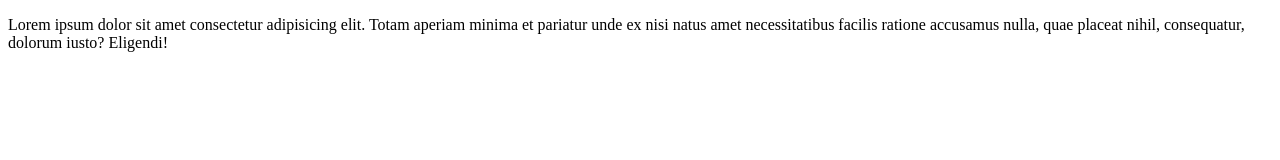
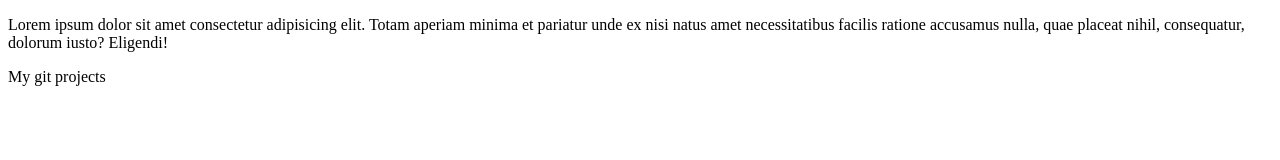
Before and after one commit to 1sakib96/new-projects, a plain HTML site: page index.html in a window 1280 px wide. Drawn offline with Linux system fonts and the light colour scheme.

Commit message:
Update index.html

```diff
--- a/index.html
+++ b/index.html
@@ -7,5 +7,6 @@
 </head>
 <body>
  <p>Lorem ipsum dolor sit amet consectetur adipisicing elit. Totam aperiam minima et pariatur unde ex nisi natus amet necessitatibus facilis ratione accusamus nulla, quae placeat nihil, consequatur, dolorum iusto? Eligendi!</p>
+<p>My git projects</p>
 </body>
 </html>
```
